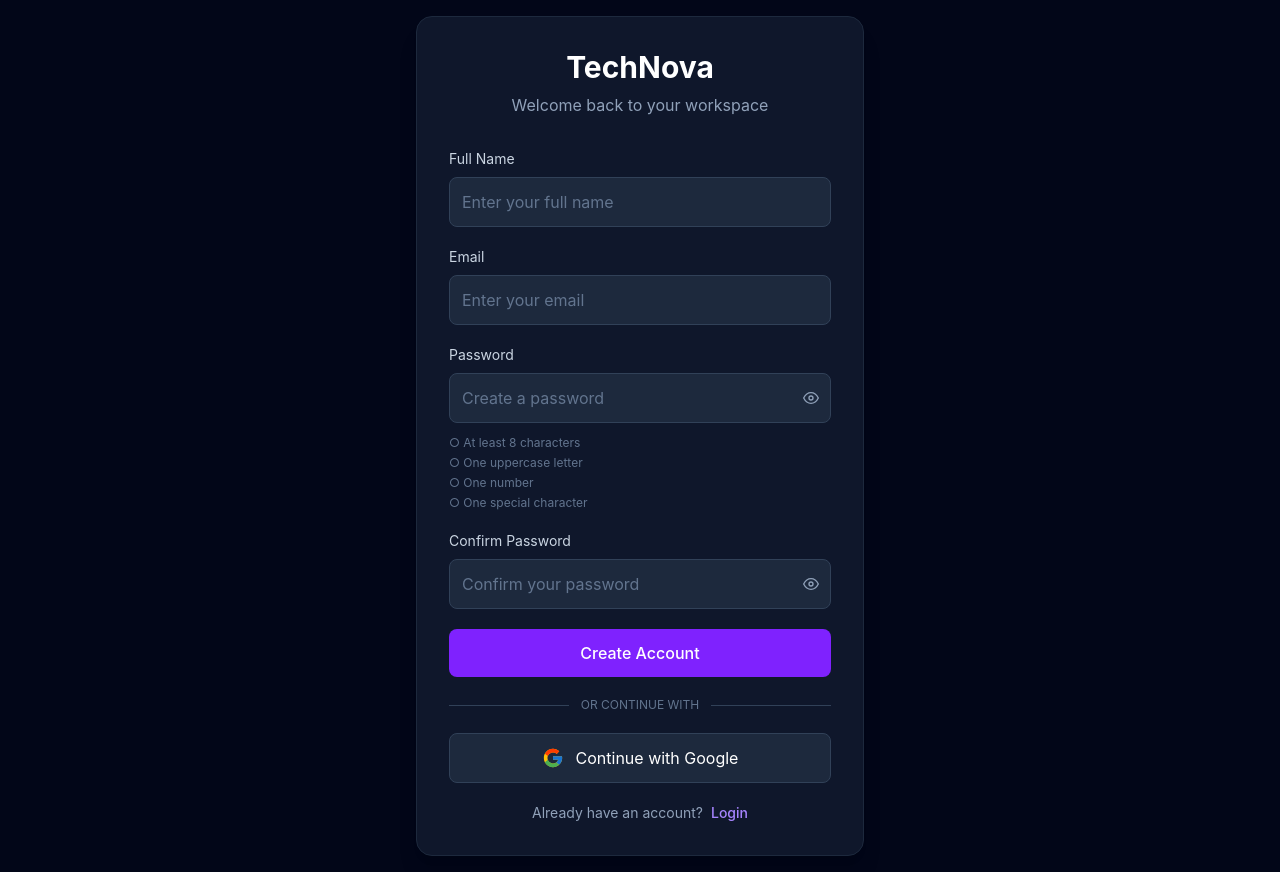
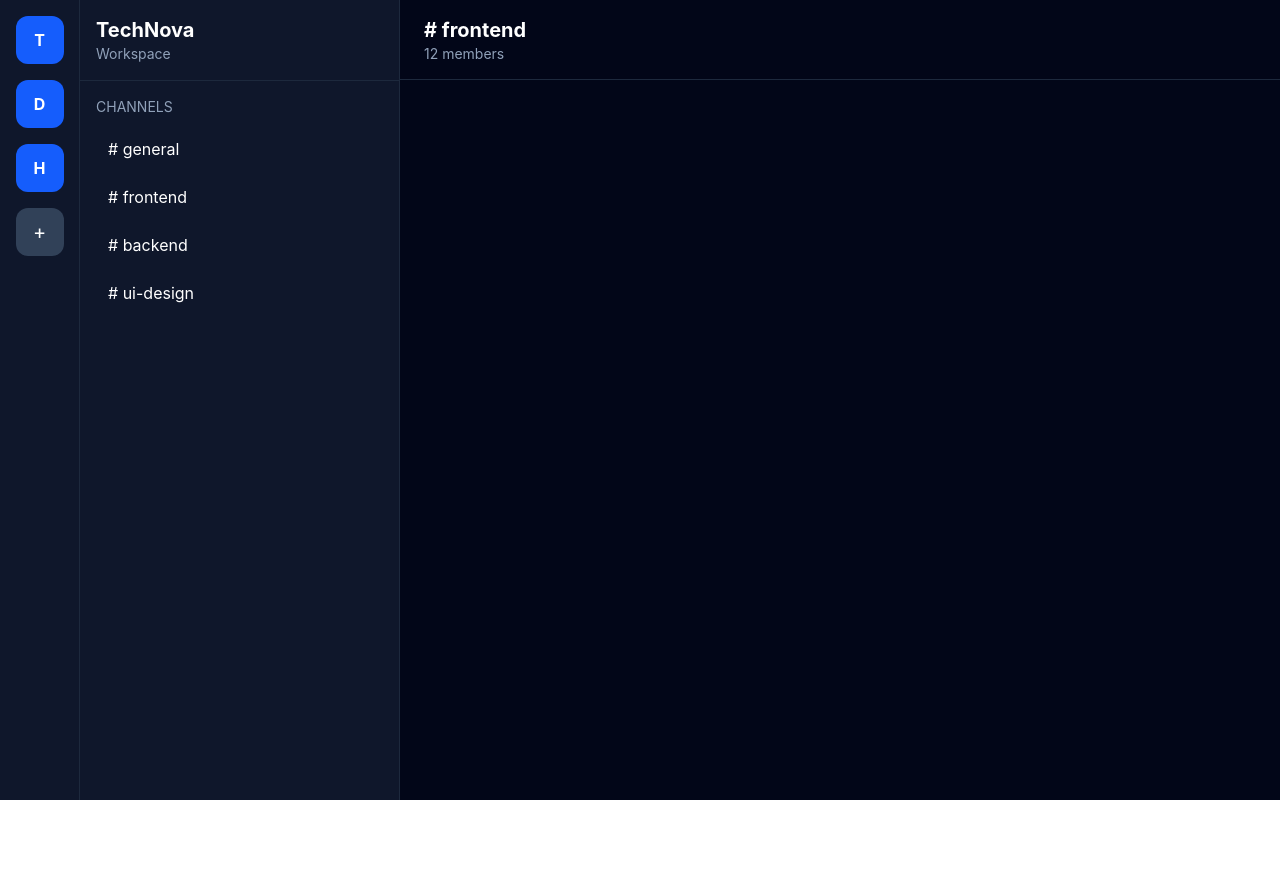
Before and after one commit to rajsharma266/infotact-mern-project, a React (Vite) app in the folder client/: page / in a window 1280 px wide. After the commit the page ends 800 px from the top, so only its background shows below. Built offline with nearby package versions, Linux system fonts and the light colour scheme.

Commit message:
testing purpose

```diff
--- a/client/src/App.tsx
+++ b/client/src/App.tsx
@@ -1,11 +1,11 @@
-// import Workspace from "./pages/Workspace";
+import Workspace from "./pages/Workspace";
 // import Login from "./pages/Login";
-import Signup from "./pages/Signup";
+// import Signup from "./pages/Signup";
 
 function App() {
-  // return <Workspace />;
+  return <Workspace />;
   // return <Login />;
-  return <Signup />;
+  // return <Signup />;
 }
 
 export default App;
```
